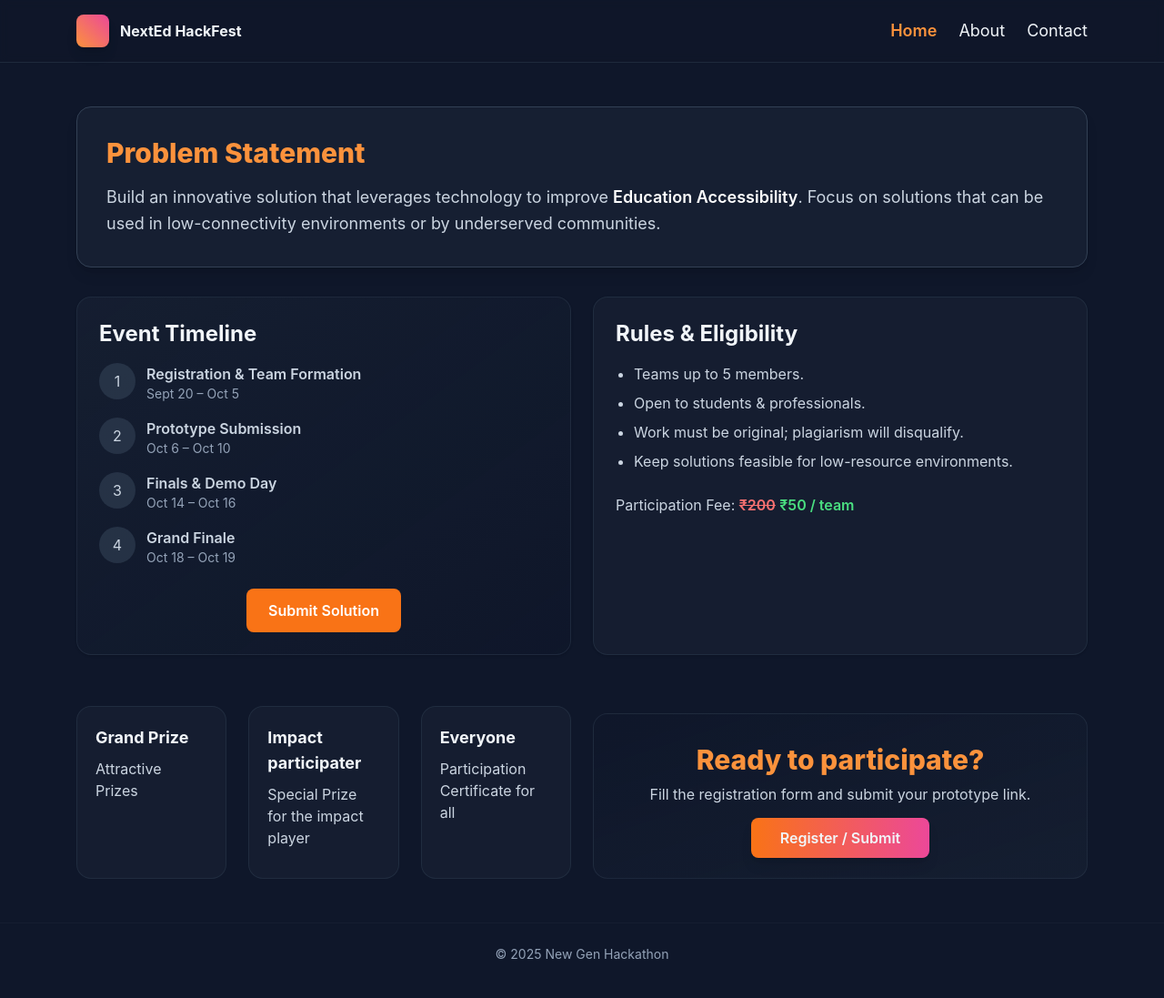
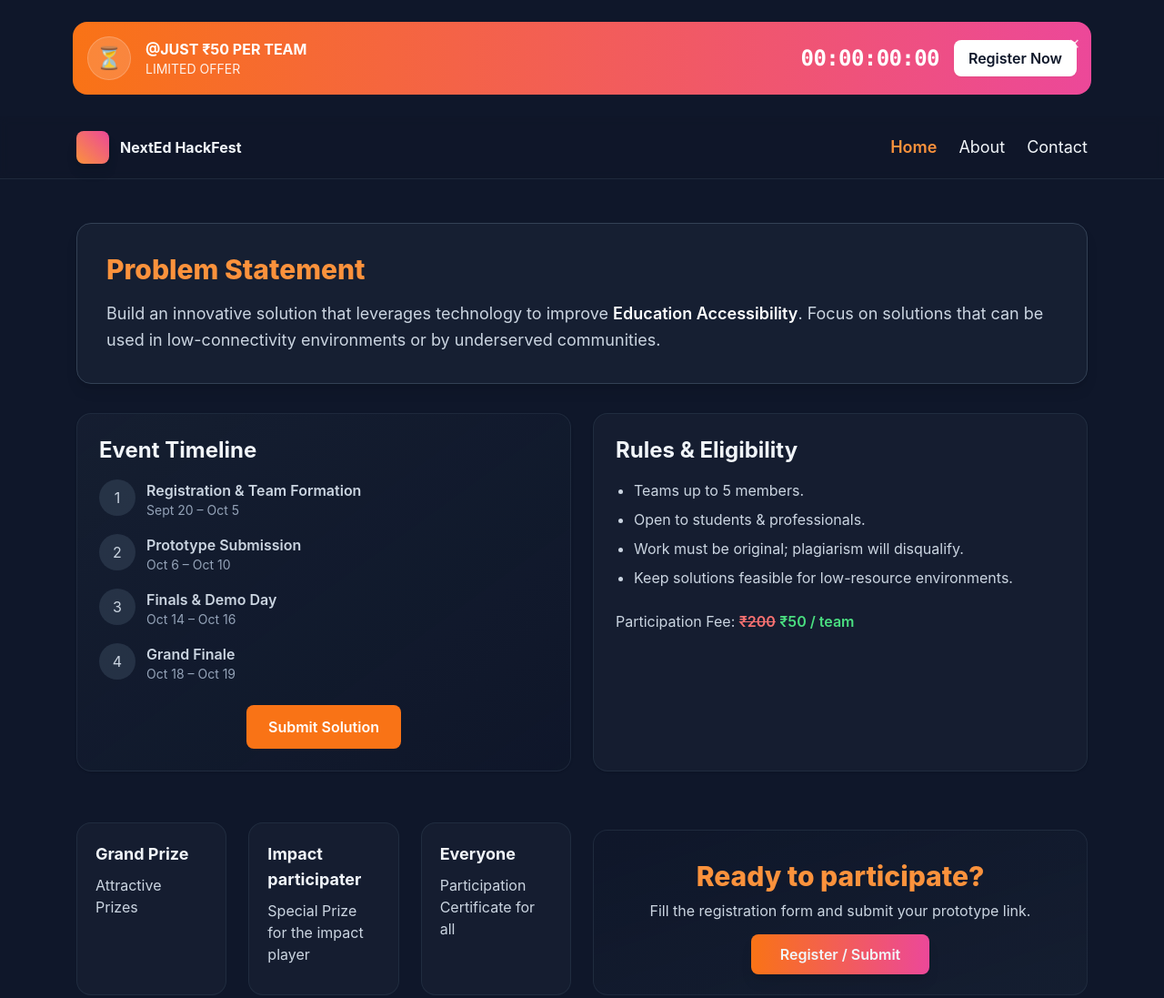
Before and after one commit to MadhavSharma19/HACK_EDC_1, a plain HTML site: page hackathon.html in a window 1280 px wide. Shown: the top 1097 px of the page at 91% size. Drawn offline with nearby package versions, Linux system fonts and the light colour scheme.

Commit message:
hackathon.html

```diff
--- a/hackathon.html
+++ b/hackathon.html
@@ -8,6 +8,81 @@
   <link rel="stylesheet" href="style.css" />
 </head>
 <body class="bg-slate-900 text-slate-100">
+
+
+
+
+
+
+
+
+
+
+
+
+
+
+
+
+
+
+
+  <!-- Limited-time animated banner -->
+<div id="promo-banner" class="max-w-6xl mx-auto my-6 px-4">
+  <div class="relative overflow-hidden rounded-2xl">
+    <div class="flex items-center justify-between gap-4 p-3 md:p-4 bg-gradient-to-r from-orange-500 to-pink-500 text-white shadow-lg animate-pulse-slow">
+      <div class="flex items-center gap-4">
+        <div class="flex items-center justify-center w-12 h-12 rounded-full bg-white/15 border border-white/20">
+          <span class="text-2xl">⏳</span>
+        </div>
+        <div>
+          <div class="font-bold text-sm md:text-base">@JUST ₹50 PER TEAM</div>
+          <div class="text-xs md:text-sm opacity-90">LIMITED OFFER</div>
+        </div>
+      </div>
+
+      <div class="flex items-center gap-4">
+        <div aria-live="polite" id="promo-countdown" class="font-mono font-semibold text-lg md:text-2xl tracking-tight">00:00:00:00</div>
+        <a href="hackathon.html#register" class="px-4 py-2 rounded-lg bg-white text-slate-900 font-semibold shadow-sm hover:scale-[1.03] transition">
+          Register Now
+        </a>
+      </div>
+
+      <!-- small close button -->
+      <button id="promo-close" class="absolute right-2 top-2 text-white/80 hover:text-white p-1 rounded-md" aria-label="Close promo">
+        ✕
+      </button>
+    </div>
+
+    <!-- decorative animated ribbon -->
+    <div class="ribbon-left hidden md:block" aria-hidden="true"></div>
+    <div class="ribbon-right hidden md:block" aria-hidden="true"></div>
+  </div>
+</div>
+
+
+
+
+
+
+
+
+
+
+
+
+
+
+
+
+
+
+
+
+
+
+
+
 
   <!-- Navbar (same structure as index) -->
   <header class="w-full backdrop-blur-sm bg-slate-900/40 border-b border-slate-800 sticky top-0 z-50">
```
